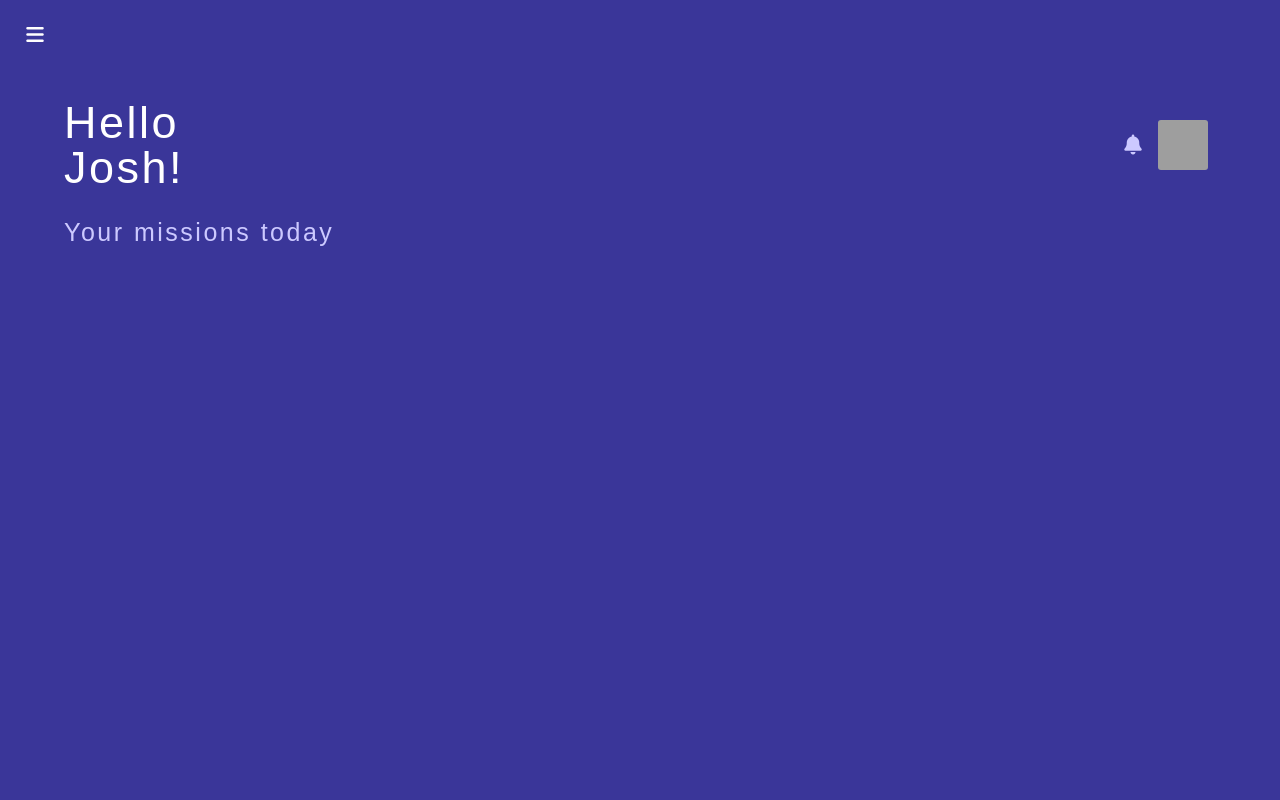
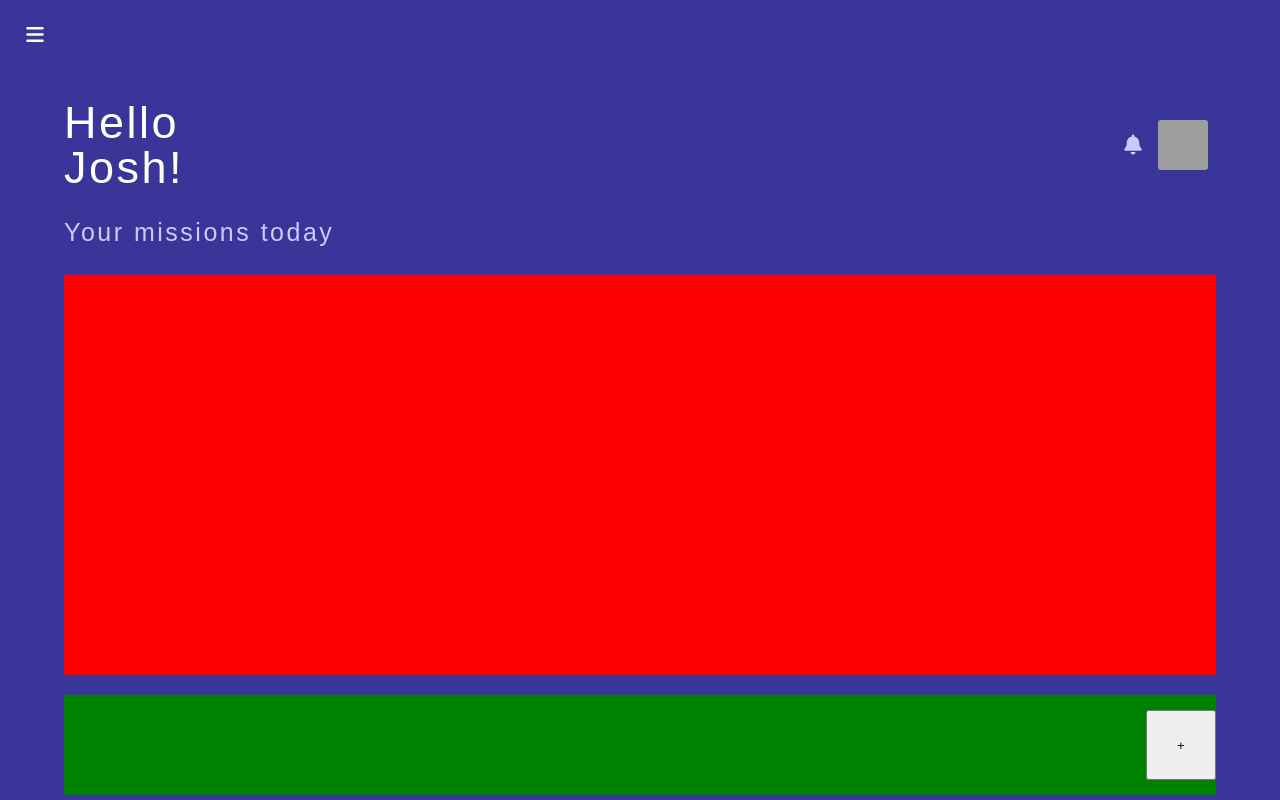
Before and after one commit to BloomTech-Labs/refresh-fe, a React (Create React App) app: page /dashboard in a window 1280 px wide. Built offline with nearby package versions, Linux system fonts and the light colour scheme; grey boxes are pictures that could not be loaded.

Commit message:
add basic mission button

```diff
--- a/src/views/dashboard/Dashboard.js
+++ b/src/views/dashboard/Dashboard.js
@@ -27,7 +27,15 @@ const Dashboard = props => {
                     </User>
                 </Header>
 
-                <h2 className='missions'>Your missions today</h2>
+                <h2 className='mission-message'>Your missions today</h2>
+
+                <MissionHub>
+
+                </MissionHub>
+
+                <AddMission>
+                    <MissionButton>+</MissionButton>
+                </AddMission>
 
             </DashboardContainer>
             </DashboardWrapper>
@@ -53,7 +61,7 @@ const DashboardContainer = styled.div`
     height: 80vh;
     margin: 0 auto;
 
-        .missions {
+        .mission-message {
             color: #CCC9FF;
             font-size: 2.5rem;
             letter-spacing: 0.25rem;
@@ -100,5 +108,28 @@ const Avatar = styled.div`
     background-size: cover;
 `
 
+const MissionHub = styled.div`
+    width: 100%;
+    height: 40rem;
+    ${test.redBg}
+`
+
+const AddMission = styled.div`
+    width: 100%;
+    height: 10rem;
+    margin-top: 2rem;
+    display: flex;
+    flex-flow: row nowrap;
+    justify-content: space-between;
+    align-items: center;
+    ${test.greenBg}
+`
+
+const MissionButton = styled.button`
+    width: 7rem;
+    height: 7rem;
+    margin-left: auto;
+`
+
 // EXPORT
 export default Dashboard;
```
